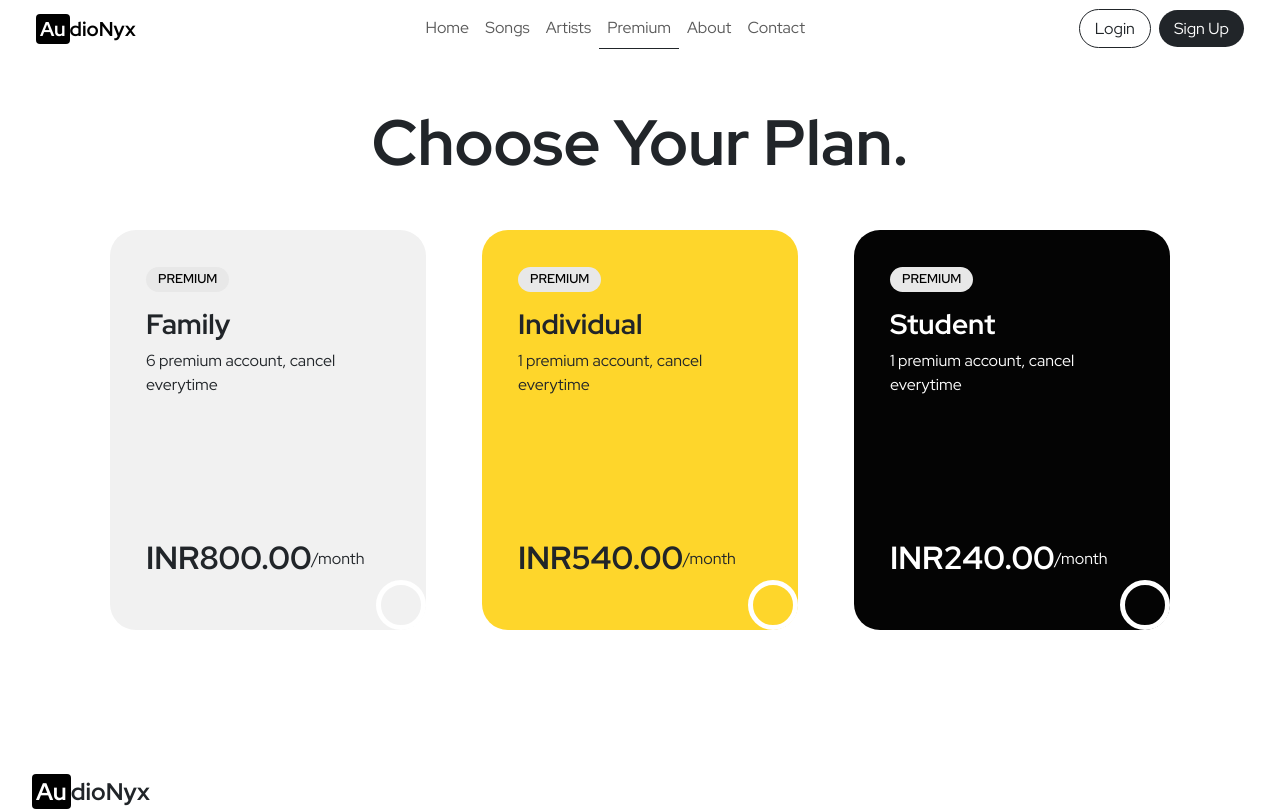
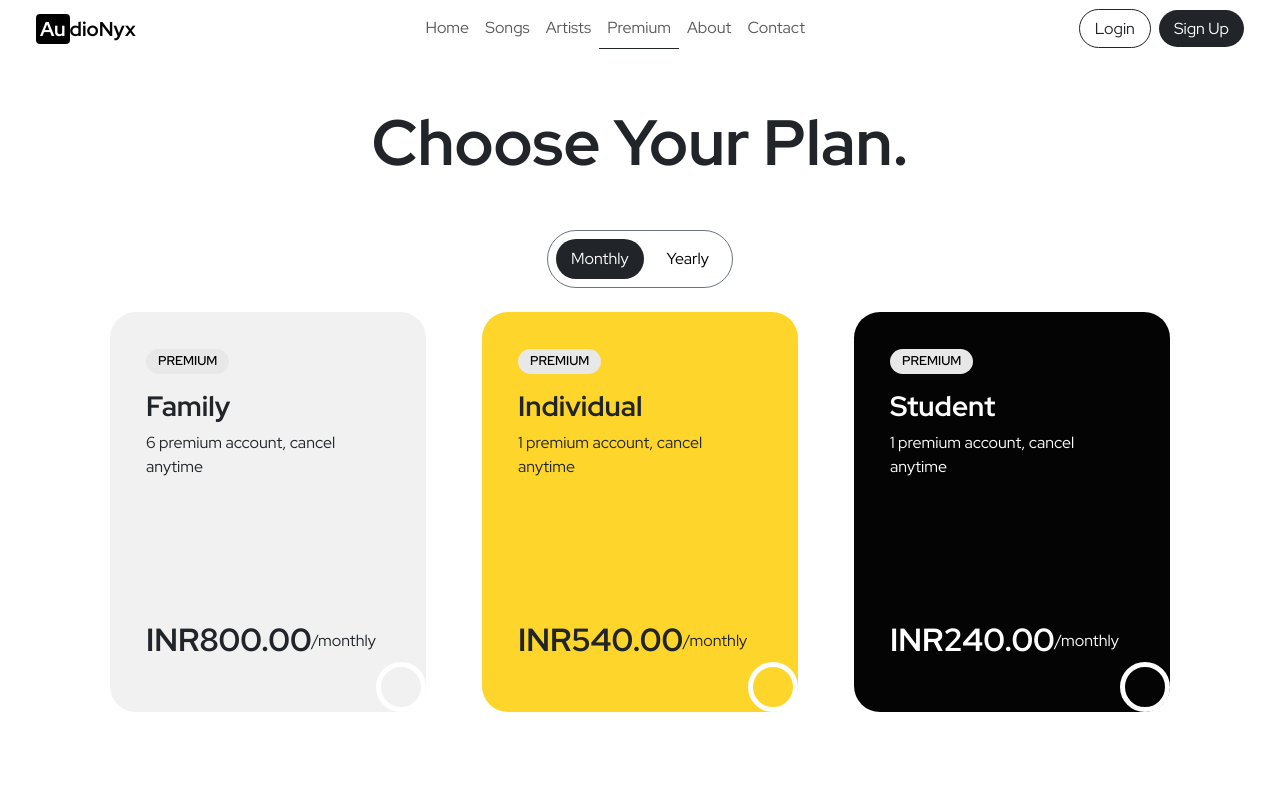
Before and after one commit to Prashant-Chaudhary-11/Audionyx, a React (Vite) app: page /premium in a window 1280 px wide. Shown: the top 811 px of the page. Built offline with nearby package versions, Linux system fonts and the light colour scheme; some icons are missing.

Commit message:
update App.css and Premium.jsx

```diff
--- a/src/App.css
+++ b/src/App.css
@@ -111,6 +111,20 @@ body {
     color: white;
     text-decoration: none;
 }
+
+.groupBtn {
+    background-color: #fff;
+    border-radius: 40px;
+    padding: 8px 15px;
+    border: none;
+    text-decoration: none;
+}
+
+.groupBtn.active {
+    background-color: #212529;
+    color: white;
+}
+
 
 .custom-btn-purple {
     background-color: #7b42ff;
@@ -709,9 +723,10 @@ input[type="range"]::-ms-thumb {
     mask-image: linear-gradient(to bottom, black -40%, transparent 90%);
 }
 
-.plan_page{
+.plan_page {
     /* background-color: #f0f0f0; */
 }
+
 .socialIcons i {
     font-size: 1.5rem;
     color: #555;
@@ -742,6 +757,7 @@ input[type="range"]::-ms-thumb {
 
 .flip-card {
     perspective: 1000px;
+    cursor: pointer;
     height: 25rem;
     /* background-color: #f1f1f1; */
 }
@@ -777,20 +793,22 @@ input[type="range"]::-ms-thumb {
     border-radius: 26px;
 }
 
-  .premium_circle{
+.premium_circle {
     border: 5px solid #fff;
     width: 50px;
     font-size: 1.4rem;
     height: 50px;
 }
 
-  .premium_card_0{
+.premium_card_0 {
     background-color: #f1f1f1;
 }
-  .premium_card_1{
+
+.premium_card_1 {
     background-color: #fed62b;
 }
-  .premium_card_2{
+
+.premium_card_2 {
     background-color: #040404;
     color: white;
 }
--- a/src/Pages/Premium.jsx
+++ b/src/Pages/Premium.jsx
@@ -1,11 +1,14 @@
-import React from "react";
+import React, { useState } from "react";
 
 export const Premium = () => {
+    const [billingCycle, setBillingCycle] = useState("monthly");
+
     const plans = [
         {
             name: "Family",
-            desc: "6 premium account, cancel everytime",
-            price: "INR800.00",
+            desc: "6 premium account, cancel anytime",
+            monthlyPrice: "INR800.00",
+            yearlyPrice: "INR8000.00",
             btnColor: "custom-btn",
             features: [
                 "6 Premium accounts",
@@ -17,8 +20,9 @@ export const Premium = () => {
         },
         {
             name: "Individual",
-            desc: "1 premium account, cancel everytime",
-            price: "INR540.00",
+            desc: "1 premium account, cancel anytime",
+            monthlyPrice: "INR540.00",
+            yearlyPrice: "INR5400.00",
             btnColor: "custom-btn-purple",
             features: [
                 "1 Premium account",
@@ -30,8 +34,9 @@ export const Premium = () => {
         },
         {
             name: "Student",
-            desc: "1 premium account, cancel everytime",
-            price: "INR240.00",
+            desc: "1 premium account, cancel anytime",
+            monthlyPrice: "INR240.00",
+            yearlyPrice: "INR2400.00",
             btnColor: "custom-btn",
             features: [
                 "Discounted price",
@@ -43,10 +48,30 @@ export const Premium = () => {
         },
     ];
 
+    const handleCycleChange = (cycle) => {
+        setBillingCycle(cycle);
+    };
+
     return (
         <div className="plan_page text-center py-5">
             <div className="container">
                 <h2 className="fw-bold mb-5 premium_heading">Choose Your Plan.</h2>
+                <div>
+                    <div className="border border-secondary rounded-pill d-inline-flex p-2 mb-4">
+                        <button
+                            className={`groupBtn ${billingCycle === "monthly" ? "active" : ""}`}
+                            onClick={() => handleCycleChange("monthly")}
+                        >
+                            Monthly
+                        </button>
+                        <button
+                            className={`ms-2 groupBtn ${billingCycle === "yearly" ? "active" : ""}`}
+                            onClick={() => handleCycleChange("yearly")}
+                        >
+                            Yearly
+                        </button>
+                    </div>
+                </div>
                 <div className="row m-0 justify-content-center">
                     {plans.map((plan, index) => (
                         <div className="col-md-4" key={index}>
@@ -60,14 +85,18 @@ export const Premium = () => {
                                                     PREMIUM
                                                 </span>
                                                 <h3 className="fw-bold">{plan.name}</h3>
-                                                <p className="">{plan.desc}</p>
+                                                <p>{plan.desc}</p>
                                             </div>
                                             <div>
                                                 <div className="mb-3 d-flex align-items-center">
-                                                    <h2 className="fw-bold m-0">{plan.price}</h2>
-                                                    <span className="fs-6">/month</span>
+                                                    <h2 className="fw-bold m-0">
+                                                        {billingCycle === "monthly" ? plan.monthlyPrice : plan.yearlyPrice}
+                                                    </h2>
+                                                    <span className="fs-6">/{billingCycle}</span>
                                                 </div>
-                                                <span className="position-absolute bottom-0 end-0 premium_circle p-3 rounded-circle d-flex align-items-center justify-content-center"><i class="lni lni-arrow-angular-top-right"></i></span>
+                                                <span className="position-absolute bottom-0 end-0 premium_circle p-3 rounded-circle d-flex align-items-center justify-content-center">
+                                                    <i className="lni lni-arrow-angular-top-right"></i>
+                                                </span>
                                             </div>
                                         </div>
                                     </div>
@@ -78,14 +107,18 @@ export const Premium = () => {
                                             <h5 className="fw-bold mb-3">Features</h5>
                                             <ul className="list-unstyled">
                                                 {plan.features.map((feature, i) => (
-                                                    <li className="mb-2" key={i}><svg className="me-2" width="20" height="20" viewBox="0 0 25 24" fill="none" xmlns="http://www.w3.org/2000/svg" transform="rotate(0 0 0)">
-                                                        <path d="M21.25 4.00001C21.25 3.77689 21.1507 3.56536 20.979 3.42287C20.8073 3.28039 20.5811 3.22173 20.3618 3.26285L8.36178 5.51285C8.00705 5.57936 7.75 5.88909 7.75 6.25001V9.98484C7.74982 9.99437 7.74982 10.0039 7.75 10.0135V14.4585C7.20497 14.1636 6.55664 14 5.875 14C5.00075 14 4.18131 14.2691 3.56431 14.7392C2.9467 15.2098 2.5 15.9138 2.5 16.75C2.5 17.5862 2.9467 18.2902 3.56431 18.7608C4.18131 19.2309 5.00075 19.5 5.875 19.5C6.74925 19.5 7.56869 19.2309 8.18569 18.7608C8.79111 18.2995 9.2323 17.6139 9.24948 16.7993C9.24983 16.79 9.25 16.7806 9.25 16.7712V10.62L19.75 8.60938V12.2085C19.205 11.9136 18.5566 11.75 17.875 11.75C17.0008 11.75 16.1813 12.0191 15.5643 12.4892C14.9467 12.9598 14.5 13.6638 14.5 14.5C14.5 15.3362 14.9467 16.0402 15.5643 16.5108C16.1813 16.9809 17.0008 17.25 17.875 17.25C18.7492 17.25 19.5687 16.9809 20.1857 16.5108C20.7911 16.0495 21.2323 15.3639 21.2495 14.5493C21.2498 14.54 21.25 14.5306 21.25 14.5212V4.00001Z" fill="#343C54" />
-                                                    </svg>
-                                                        {feature}</li>
+                                                    <li className="mb-2" key={i}>
+                                                        <svg className="me-2" width="20" height="20" viewBox="0 0 25 24" fill="none" xmlns="http://www.w3.org/2000/svg" transform="rotate(0 0 0)">
+                                                            <path d="M21.25 4.00001C21.25 3.77689 21.1507 3.56536 20.979 3.42287C20.8073 3.28039 20.5811 3.22173 20.3618 3.26285L8.36178 5.51285C8.00705 5.57936 7.75 5.88909 7.75 6.25001V9.98484C7.74982 9.99437 7.74982 10.0039 7.75 10.0135V14.4585C7.20497 14.1636 6.55664 14 5.875 14C5.00075 14 4.18131 14.2691 3.56431 14.7392C2.9467 15.2098 2.5 15.9138 2.5 16.75C2.5 17.5862 2.9467 18.2902 3.56431 18.7608C4.18131 19.2309 5.00075 19.5 5.875 19.5C6.74925 19.5 7.56869 19.2309 8.18569 18.7608C8.79111 18.2995 9.2323 17.6139 9.24948 16.7993C9.24983 16.79 9.25 16.7806 9.25 16.7712V10.62L19.75 8.60938V12.2085C19.205 11.9136 18.5566 11.75 17.875 11.75C17.0008 11.75 16.1813 12.0191 15.5643 12.4892C14.9467 12.9598 14.5 13.6638 14.5 14.5C14.5 15.3362 14.9467 16.0402 15.5643 16.5108C16.1813 16.9809 17.0008 17.25 17.875 17.25C18.7492 17.25 19.5687 16.9809 20.1857 16.5108C20.7911 16.0495 21.2323 15.3639 21.2495 14.5493C21.2498 14.54 21.25 14.5306 21.25 14.5212V4.00001Z" fill="#343C54" />
+                                                        </svg>
+                                                        {feature}
+                                                    </li>
                                                 ))}
                                             </ul>
                                         </div>
-                                        <span className="position-absolute bottom-0 end-0 premium_circle p-3 rounded-circle d-flex align-items-center justify-content-center"><i class="lni lni-arrow-angular-top-right"></i></span>
+                                        <span className="position-absolute bottom-0 end-0 premium_circle p-3 rounded-circle d-flex align-items-center justify-content-center">
+                                            <i className="lni lni-arrow-angular-top-right"></i>
+                                        </span>
                                     </div>
                                 </div>
                             </div>
```
Lines whose indentation alone changed are shown as unchanged.
